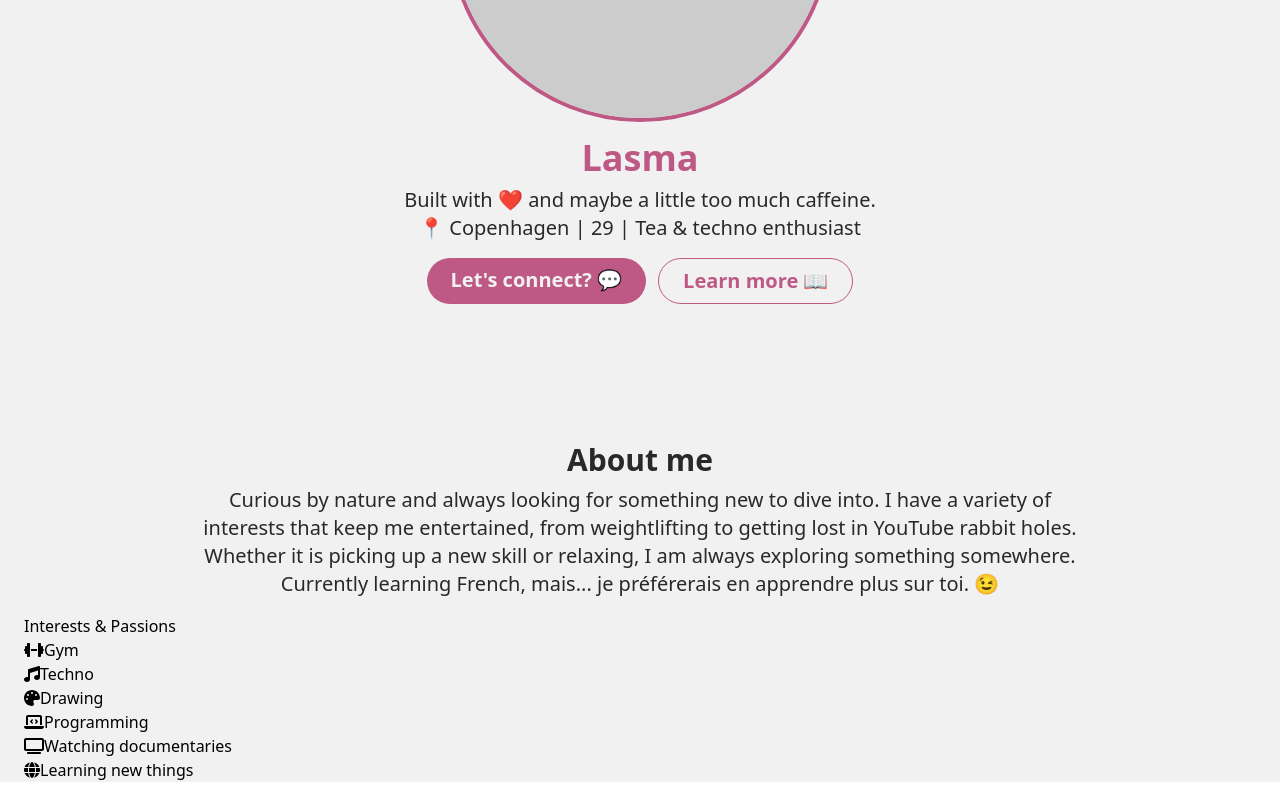
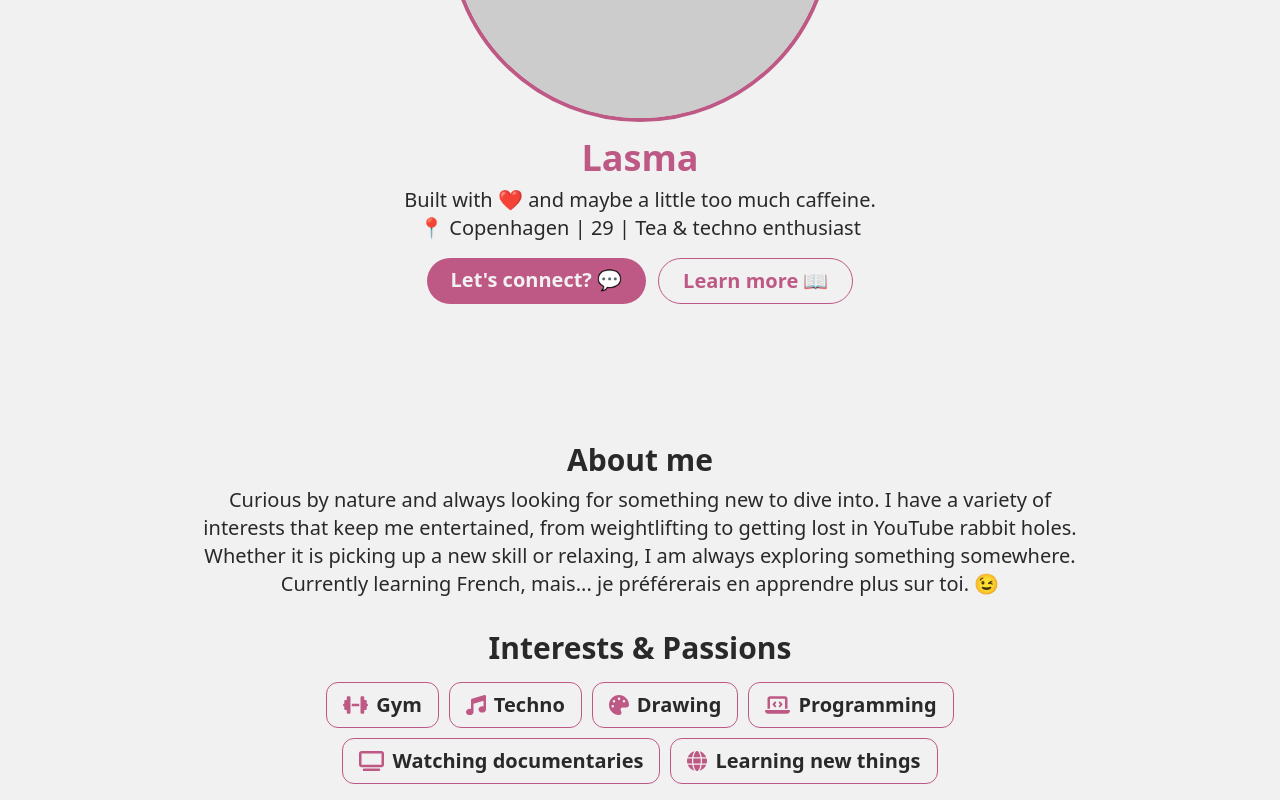
Before and after one commit to laasma-p/date-me, a React (Vite) app: page / in a window 1280 px wide. Shown: the part 374-1174 px from the top of the page. Built offline with nearby package versions, Linux system fonts and the light colour scheme.

Commit message:
Add styling to Interests component

```diff
--- a/src/components/Interests.jsx
+++ b/src/components/Interests.jsx
@@ -14,32 +14,64 @@
   const interests = t("interests.interests-list", { returnObjects: true });
 
   return (
-    <section>
-      <h2>{t("interests.interests-heading")}</h2>
-      <div>
-        <div>
-          <FontAwesomeIcon icon={faDumbbell} />
-          <span>{interests[0]}</span>
+    <section className="text-nero dark:text-white-smoke text-center max-w-4xl mx-auto py-4">
+      <h2 className="text-3xl font-semibold mb-4">
+        {t("interests.interests-heading")}
+      </h2>
+      <div className="flex flex-wrap justify-center gap-2.5">
+        <div className="flex items-center gap-2 px-4 py-2 rounded-xl border border-mulberry dark:border-cotton-candy transition-transform transform hover:scale-105">
+          <FontAwesomeIcon
+            icon={faDumbbell}
+            className="text-lg sm:text-xl text-mulberry dark:text-cotton-candy"
+          />
+          <span className="text-lg sm:text-xl font-semibold">
+            {interests[0]}
+          </span>
         </div>
-        <div>
-          <FontAwesomeIcon icon={faMusic} />
-          <span>{interests[1]}</span>
+        <div className="flex items-center gap-2 px-4 py-2 rounded-xl border border-mulberry dark:border-cotton-candy transition-transform transform hover:scale-105">
+          <FontAwesomeIcon
+            icon={faMusic}
+            className="text-lg sm:text-xl text-mulberry dark:text-cotton-candy"
+          />
+          <span className="text-lg sm:text-xl font-semibold">
+            {interests[1]}
+          </span>
         </div>
-        <div>
-          <FontAwesomeIcon icon={faPalette} />
-          <span>{interests[2]}</span>
+        <div className="flex items-center gap-2 px-4 py-2 rounded-xl border border-mulberry dark:border-cotton-candy transition-transform transform hover:scale-105">
+          <FontAwesomeIcon
+            icon={faPalette}
+            className="text-lg sm:text-xl text-mulberry dark:text-cotton-candy"
+          />
+          <span className="text-lg sm:text-xl font-semibold">
+            {interests[2]}
+          </span>
         </div>
-        <div>
-          <FontAwesomeIcon icon={faLaptopCode} />
-          <span>{interests[3]}</span>
+        <div className="flex items-center gap-2 px-4 py-2 rounded-xl border border-mulberry dark:border-cotton-candy transition-transform transform hover:scale-105">
+          <FontAwesomeIcon
+            icon={faLaptopCode}
+            className="text-lg sm:text-xl text-mulberry dark:text-cotton-candy"
+          />
+          <span className="text-lg sm:text-xl font-semibold">
+            {interests[3]}
+          </span>
         </div>
-        <div>
-          <FontAwesomeIcon icon={faTv} />
-          <span>{interests[4]}</span>
+        <div className="flex items-center gap-2 px-4 py-2 rounded-xl border border-mulberry dark:border-cotton-candy transition-transform transform hover:scale-105">
+          <FontAwesomeIcon
+            icon={faTv}
+            className="text-lg sm:text-xl text-mulberry dark:text-cotton-candy"
+          />
+          <span className="text-lg sm:text-xl font-semibold">
+            {interests[4]}
+          </span>
         </div>
-        <div>
-          <FontAwesomeIcon icon={faGlobe} />
-          <span>{interests[5]}</span>
+        <div className="flex items-center gap-2 px-4 py-2 rounded-xl border border-mulberry dark:border-cotton-candy transition-transform transform hover:scale-105">
+          <FontAwesomeIcon
+            icon={faGlobe}
+            className="text-lg sm:text-xl text-mulberry dark:text-cotton-candy"
+          />
+          <span className="text-lg sm:text-xl font-semibold">
+            {interests[5]}
+          </span>
         </div>
       </div>
     </section>
```
